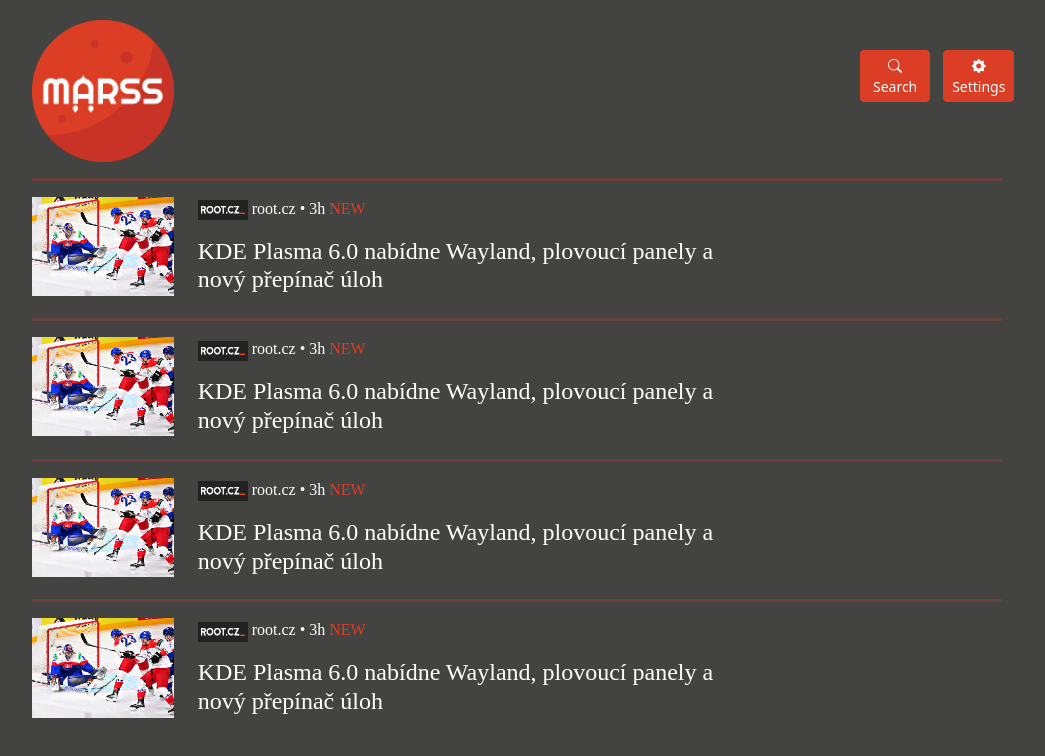
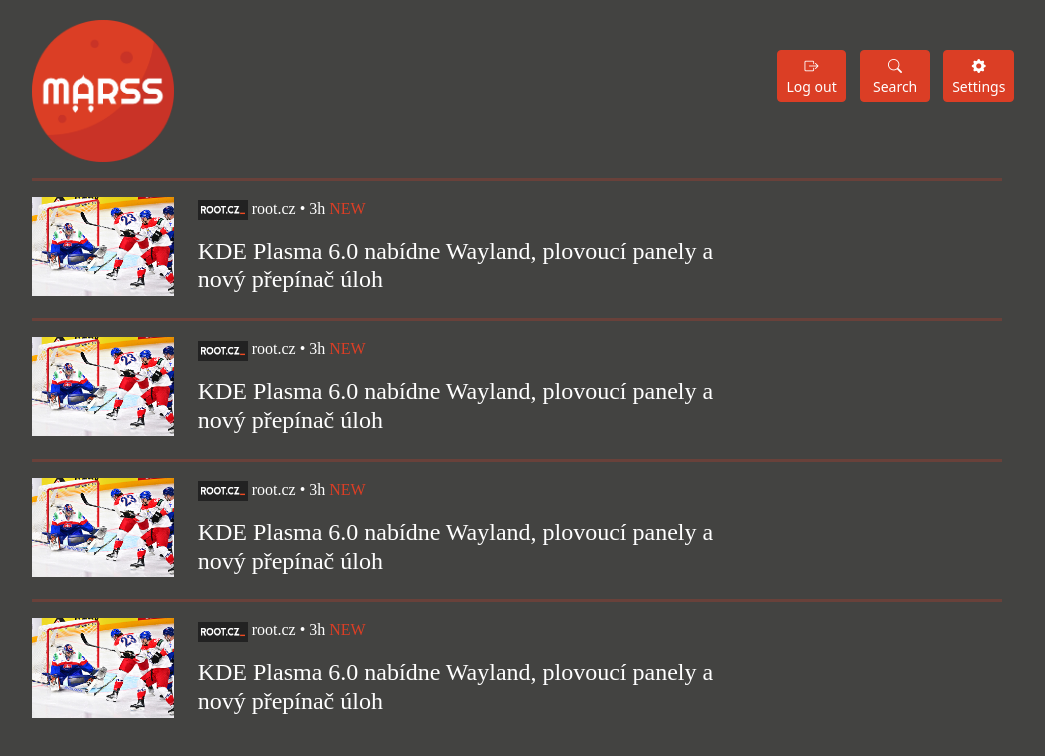
Before and after one commit to adamhrncir/marss, a Next.js app: page /dashboard in a window 1280 px wide. Shown: the top 756 px of the page, without its empty margins (123-1168 px from the left). Built offline with nearby package versions, Linux system fonts and the light colour scheme; a web font is replaced by a local one.

Commit message:
přidáno log out tlačítko

```diff
--- a/app/dashboard/page.tsx
+++ b/app/dashboard/page.tsx
@@ -24,9 +24,22 @@ export default function Home() {
       />
     </div>
     </div>
-    <div className="col-sm-8">
+    <div className="col-sm-7">
 
     </div>
+
+
+    <div className="col-sm-1">
+      <div className="logOut">
+      <Link href="/logOut">
+    <button type="button" className="btn btn-sm btn-outline-light">
+    <i className="bi bi-box-arrow-right"></i><br></br>
+    Log&nbsp;out
+    </button>
+    </Link>
+        </div>
+    </div>
+
 
     <div className="col-sm-1">
       <div className="searchbutton">
--- a/app/globals.css
+++ b/app/globals.css
@@ -54,7 +54,7 @@ hr{
 
 }
 
-.settings, .searchbutton{
+.settings, .searchbutton, .logOut{
   margin-top: 50px;
 }
 body {
```
